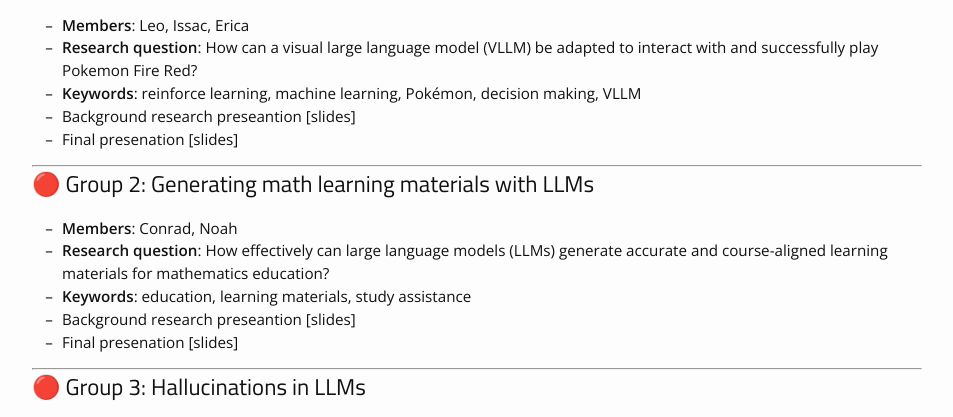
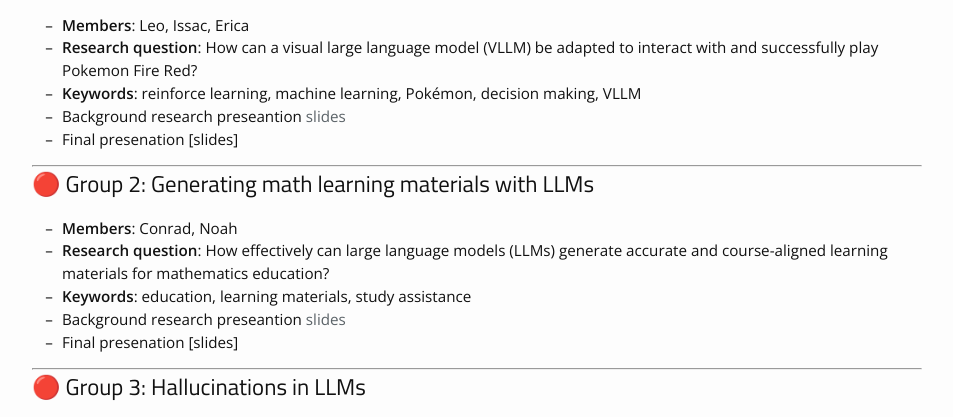
Before and after one commit to hksung/Fall25_LING581, a Jekyll site: the page built from project.md, in a window 1280 px wide and 900 px high, scrolled down 437 px. Shown: the part 154-571 px from the top of the window, without its empty margins (163-1116 px from the left). Built offline with Jekyll 4.4.1, drawn with Linux system fonts in a browser that asks for light colours; nearby versions of some CDN libraries; part of the change alters nothing that is shown.

```diff
--- a/project.md
+++ b/project.md
@@ -24,7 +24,7 @@ This page presents the topics and summaries of each group project from the cours
 - **Members**: Leo, Issac, Erica
 - **Research question**: How can a visual large language model (VLLM) be adapted to interact with and successfully play Pokemon Fire Red?
 - **Keywords**: reinforce learning, machine learning, Pokémon, decision making, VLLM
-- Background research preseantion [slides]
+- Background research preseantion [slides](./Files/StudentPresentation/1_Isssac_Leo_Erica_110625.pdf)
 - Final presenation [slides]
 
 ----
@@ -34,7 +34,7 @@ This page presents the topics and summaries of each group project from the cours
 - **Members**: Conrad, Noah
 - **Research question**: How effectively can large language models (LLMs) generate accurate and course-aligned learning materials for mathematics education?
 - **Keywords**: education, learning materials, study assistance
-- Background research preseantion [slides]
+- Background research preseantion [slides](./Files/StudentPresentation/2_Noah_Conrad_110625.pdf)
 - Final presenation [slides]
 
 ----
```
Also changed, not shown: 4 other files.
